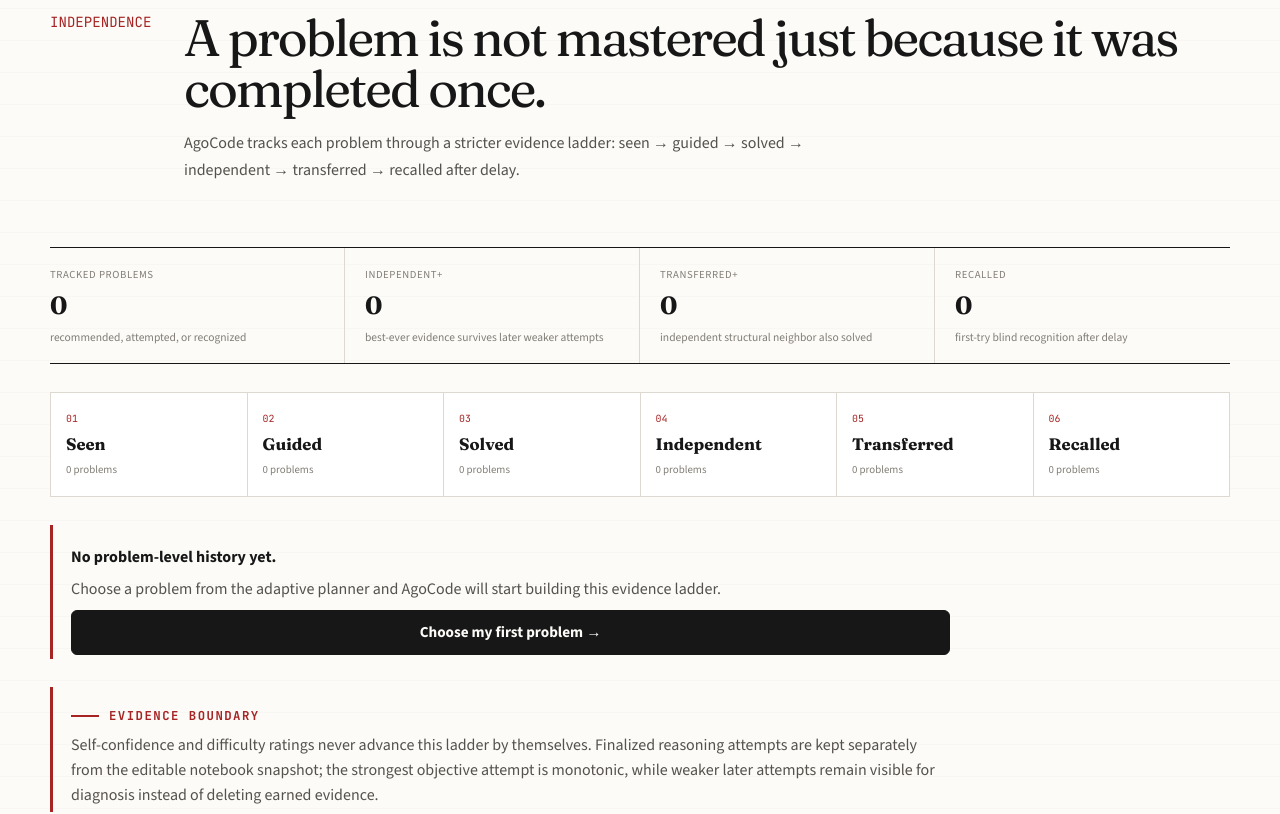
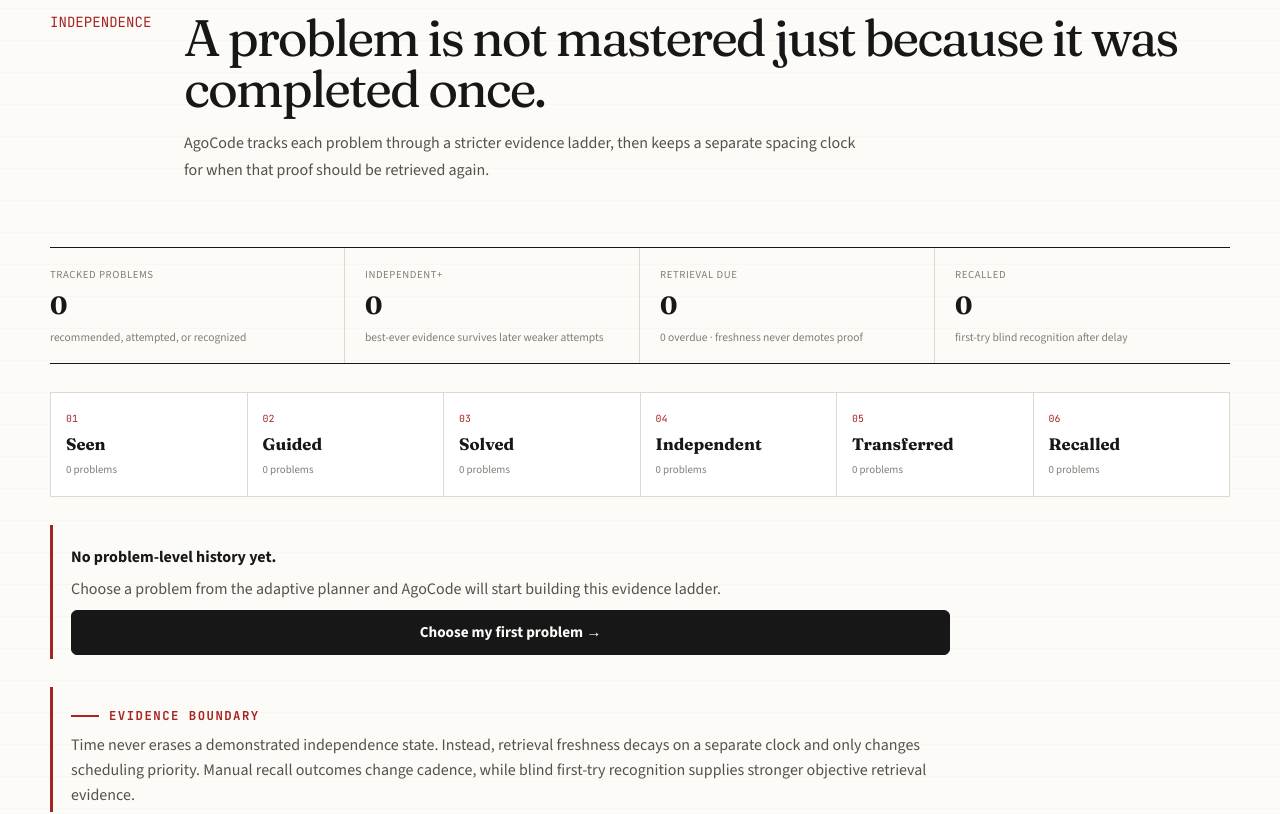
Before and after one commit to anatwork14/agocode, a Next.js app: page /progress in a window 1280 px wide. Shown: the part 5240-6054 px from the top of the page. Built offline with nearby package versions, Linux system fonts and the light colour scheme.

Commit message:
feat: expose retrieval freshness in progress

```diff
--- a/components/progress/ProblemIndependenceProgress.tsx
+++ b/components/progress/ProblemIndependenceProgress.tsx
@@ -11,6 +11,11 @@ import {
   type ProblemIndependenceProfile,
   type ProblemIndependenceStage,
 } from "@/lib/learning/independence";
+import {
+  buildProblemReviewProfile,
+  readProblemReviewHistory,
+  type ProblemReviewProfile,
+} from "@/lib/learning/problem-review";
 import { readRecommendationHistory } from "@/lib/learning/recommendations";
 import {
   buildReasoningAttemptSummaries,
@@ -25,19 +30,28 @@ const stageOrder: ProblemIndependenceStage[] = ["seen", "guided", "solved", "ind
 type IndependenceView = {
   profile: ProblemIndependenceProfile;
   attempts: Record<string, ReasoningAttemptSummary>;
+  review: ProblemReviewProfile;
 };
 
 function collectProfile(): IndependenceView {
   const reasoning = readLearningEvidence(window.localStorage, REASONING_EVIDENCE_KEY)?.reasoning;
   const attemptHistory = readReasoningAttemptHistory(window.localStorage);
+  const recognitionHistory = readProblemRecognitionHistory(window.localStorage);
+  const profile = buildProblemIndependenceProfile({
+    reasoning,
+    reasoningAttempts: attemptHistory,
+    recommendationHistory: readRecommendationHistory(window.localStorage),
+    recognitionHistory,
+  });
   return {
-    profile: buildProblemIndependenceProfile({
-      reasoning,
-      reasoningAttempts: attemptHistory,
-      recommendationHistory: readRecommendationHistory(window.localStorage),
-      recognitionHistory: readProblemRecognitionHistory(window.localStorage),
+    profile,
+    attempts: buildReasoningAttemptSummaries(attemptHistory),
+    review: buildProblemReviewProfile({
+      independence: profile,
+      reviewHistory: readProblemReviewHistory(window.localStorage),
+      recognitionHistory,
+      now: Date.now(),
     }),
-    attempts: buildReasoningAttemptSummaries(attemptHistory),
   };
 }
 
@@ -80,6 +94,7 @@ export function ProblemIndependenceProgress() {
   const totalFinalizedAttempts = Object.values(view.attempts).reduce((sum, item) => sum + item.attempts, 0);
   const supportReductions = Object.values(view.attempts).filter((item) => item.supportRemoved).length;
   const belowPeak = Object.values(view.attempts).filter((item) => item.belowPeak).length;
+  const retrievalDue = view.review.due + view.review.overdue;
 
   return (
     <section className="problem-independence" aria-labelledby="problem-independence-title">
@@ -88,7 +103,7 @@ export function ProblemIndependenceProgress() {
         <div>
           <h2 id="problem-independence-title">A problem is not mastered just because it was completed once.</h2>
           <p>
-            AgoCode tracks each problem through a stricter evidence ladder: seen → guided → solved → independent → transferred → recalled after delay.
+            AgoCode tracks each problem through a stricter evidence ladder, then keeps a separate spacing clock for when that proof should be retrieved again.
           </p>
         </div>
       </div>
@@ -96,7 +111,7 @@ export function ProblemIndependenceProgress() {
       <div className="independence-summary">
         <div><span>Tracked problems</span><strong>{profile.tracked}</strong><small>recommended, attempted, or recognized</small></div>
         <div><span>Independent+</span><strong>{profile.independentOrBetter}</strong><small>best-ever evidence survives later weaker attempts</small></div>
-        <div><span>Transferred+</span><strong>{profile.transferredOrBetter}</strong><small>independent structural neighbor also solved</small></div>
+        <div><span>Retrieval due</span><strong>{retrievalDue}</strong><small>{view.review.overdue} overdue · freshness never demotes proof</small></div>
         <div><span>Recalled</span><strong>{profile.recalled}</strong><small>first-try blind recognition after delay</small></div>
       </div>
 
@@ -117,31 +132,33 @@ export function ProblemIndependenceProgress() {
               <span className="eyebrow">Problem evidence</span>
               <h3>What would move each problem forward?</h3>
             </div>
-            <Link className="button button--quiet" href="/practice/next">Choose the next evidence gap →</Link>
+            <Link className="button button--quiet" href="/review">Open retrieval queue →</Link>
           </div>
 
           {rows.map((state) => {
             const exercise = getCanonicalExercise(state.exerciseId);
             const attempts = view.attempts[state.exerciseId];
+            const review = view.review.statuses[state.exerciseId];
             return (
               <article className="independence-row" key={state.exerciseId}>
                 <div>
                   <span className={`independence-row__stage independence-row__stage--${state.stage}`}>{state.label}</span>
                   <h4>{exercise?.title ?? state.exerciseId}</h4>
                   <p>{state.explanation}</p>
-                  {attempts ? (
-                    <div className="independence-row__attempt-meta">
-                      <span>{attempts.attempts} finalized attempt{attempts.attempts === 1 ? "" : "s"}</span>
-                      <span>best {reasoningAttemptStageLabels[attempts.bestStage].toLowerCase()}</span>
-                      {attempts.supportRemoved ? <span>support removed</span> : null}
-                      {attempts.belowPeak ? <span>latest below peak · evidence retained</span> : null}
-                    </div>
-                  ) : null}
+                  <div className="independence-row__attempt-meta">
+                    {attempts ? <span>{attempts.attempts} finalized attempt{attempts.attempts === 1 ? "" : "s"}</span> : null}
+                    {attempts ? <span>best {reasoningAttemptStageLabels[attempts.bestStage].toLowerCase()}</span> : null}
+                    {attempts?.supportRemoved ? <span>support removed</span> : null}
+                    {attempts?.belowPeak ? <span>latest below peak · evidence retained</span> : null}
+                    {review ? <span>retrieval {review.dueState.replace("-", " ")} · {Math.round(review.freshness * 100)}% fresh</span> : null}
+                  </div>
                 </div>
                 <div className="independence-row__next">
-                  <span className="mono">NEXT EVIDENCE</span>
-                  <p>{state.nextRequirement}</p>
-                  <Link href={`/exercises/${state.exerciseId}`}>Open problem →</Link>
+                  <span className="mono">{review ? "RETRIEVAL / NEXT EVIDENCE" : "NEXT EVIDENCE"}</span>
+                  {review ? <p>{review.explanation}</p> : <p>{state.nextRequirement}</p>}
+                  <Link href={review && (review.dueState === "due" || review.dueState === "overdue") ? "/review" : `/exercises/${state.exerciseId}`}>
+                    {review && (review.dueState === "due" || review.dueState === "overdue") ? "Retrieve now →" : "Open problem →"}
+                  </Link>
                 </div>
               </article>
             );
@@ -205,7 +222,7 @@ export function ProblemIndependenceProgress() {
       <div className="independence-boundary">
         <span className="eyebrow">Evidence boundary</span>
         <p>
-          Self-confidence and difficulty ratings never advance this ladder by themselves. Finalized reasoning attempts are kept separately from the editable notebook snapshot; the strongest objective attempt is monotonic, while weaker later attempts remain visible for diagnosis instead of deleting earned evidence.
+          Time never erases a demonstrated independence state. Instead, retrieval freshness decays on a separate clock and only changes scheduling priority. Manual recall outcomes change cadence, while blind first-try recognition supplies stronger objective retrieval evidence.
         </p>
       </div>
     </section>
```
